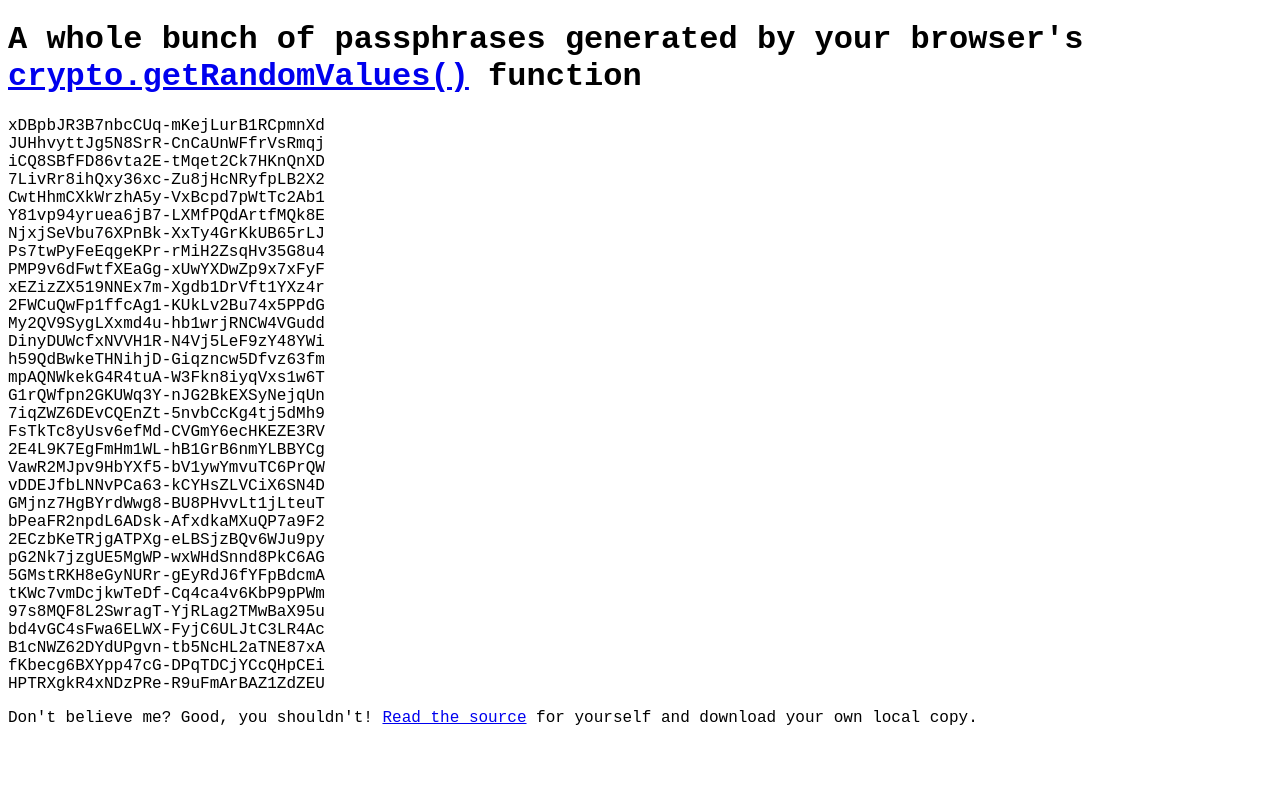
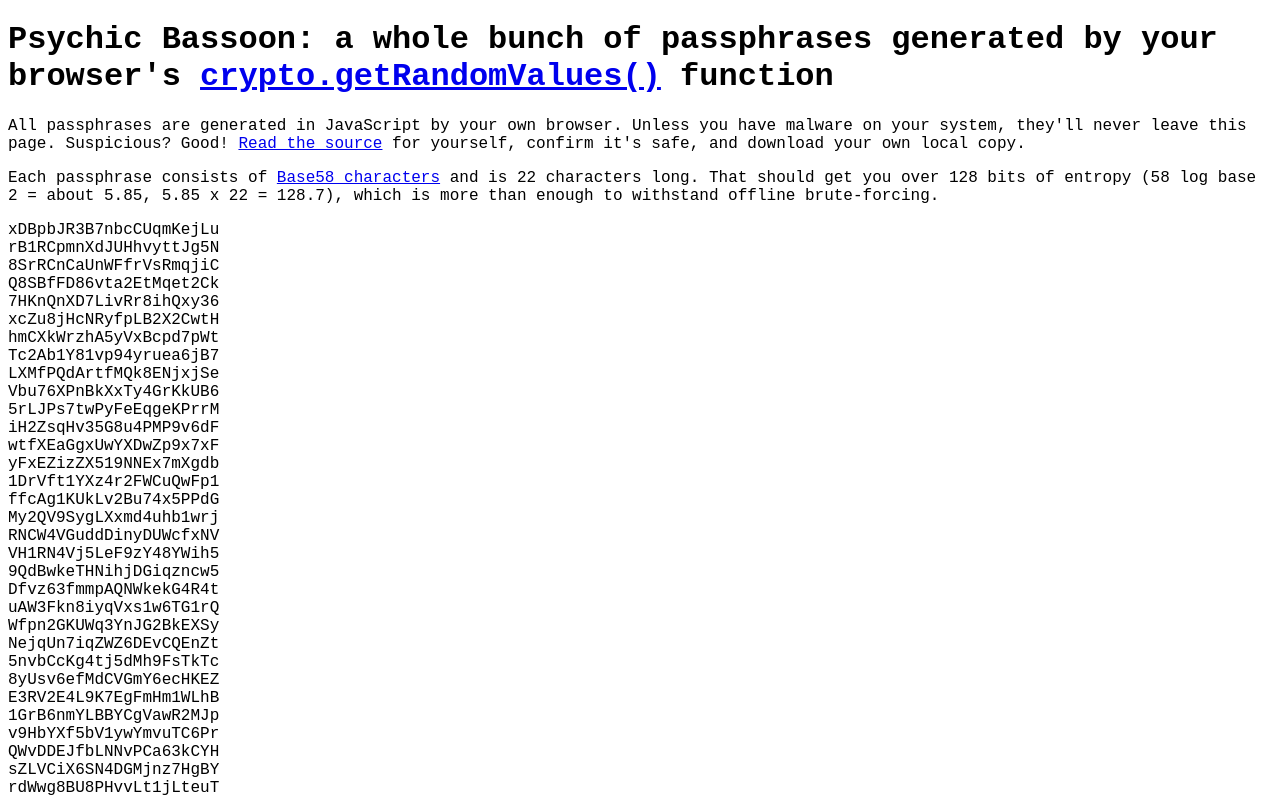
Before and after one commit to sowbug/psychic-bassoon, a plain HTML site: page docs/index.html in a window 1280 px wide. Drawn offline with Linux system fonts and the light colour scheme.

Commit message:
22 characters, more explanatory text

```diff
--- a/docs/index.html
+++ b/docs/index.html
@@ -30,20 +30,27 @@ var generatePassphrases = function() {
   var e = document.getElementById("passphrases");
   var passphrases = [];
   for (i = 0; i < 32; i++) {
-    passphrases.push("<div>" + generateOnePassphrase(16) + "-" +
-                     generateOnePassphrase(16) + "</div>");
+    passphrases.push("<div>" + generateOnePassphrase(22) + "</div>");
   }
   e.innerHTML = passphrases.join("\n");
 };
 
 window.addEventListener("load", generatePassphrases);
 </script>
+
 </head>
-<h1>A whole bunch of passphrases generated by your browser's
+
+<h1>Psychic Bassoon: a whole bunch of passphrases generated by your browser's
 <a href="https://developer.mozilla.org/en-US/docs/Web/API/Crypto/getRandomValues">crypto.getRandomValues()</a> function</h1>
+
+  <p>All passphrases are generated in JavaScript by your own browser. Unless you have malware on your system,
+    they'll never leave this page. Suspicious? Good! <a href="https://github.com/sowbug/psychic-bassoon">Read the source</a>
+    for yourself, confirm it's safe, and download your own local copy.</p>
+
+  <p>Each passphrase consists of <a href="https://en.wikipedia.org/wiki/Base58">Base58 characters</a> and is 22 characters
+    long. That should get you over 128 bits of entropy (58 log base 2 = about 5.85, 5.85 x 22 = 128.7), which is more than
+    enough to withstand offline brute-forcing.</p>
+
 <div id="passphrases"></div>
 
-<p>Don't believe me? Good, you shouldn't! <a href="https://github.com/sowbug/psychic-bassoon">Read the source</a>
-for yourself and download your own local copy.</p>
-
 </html>
```
